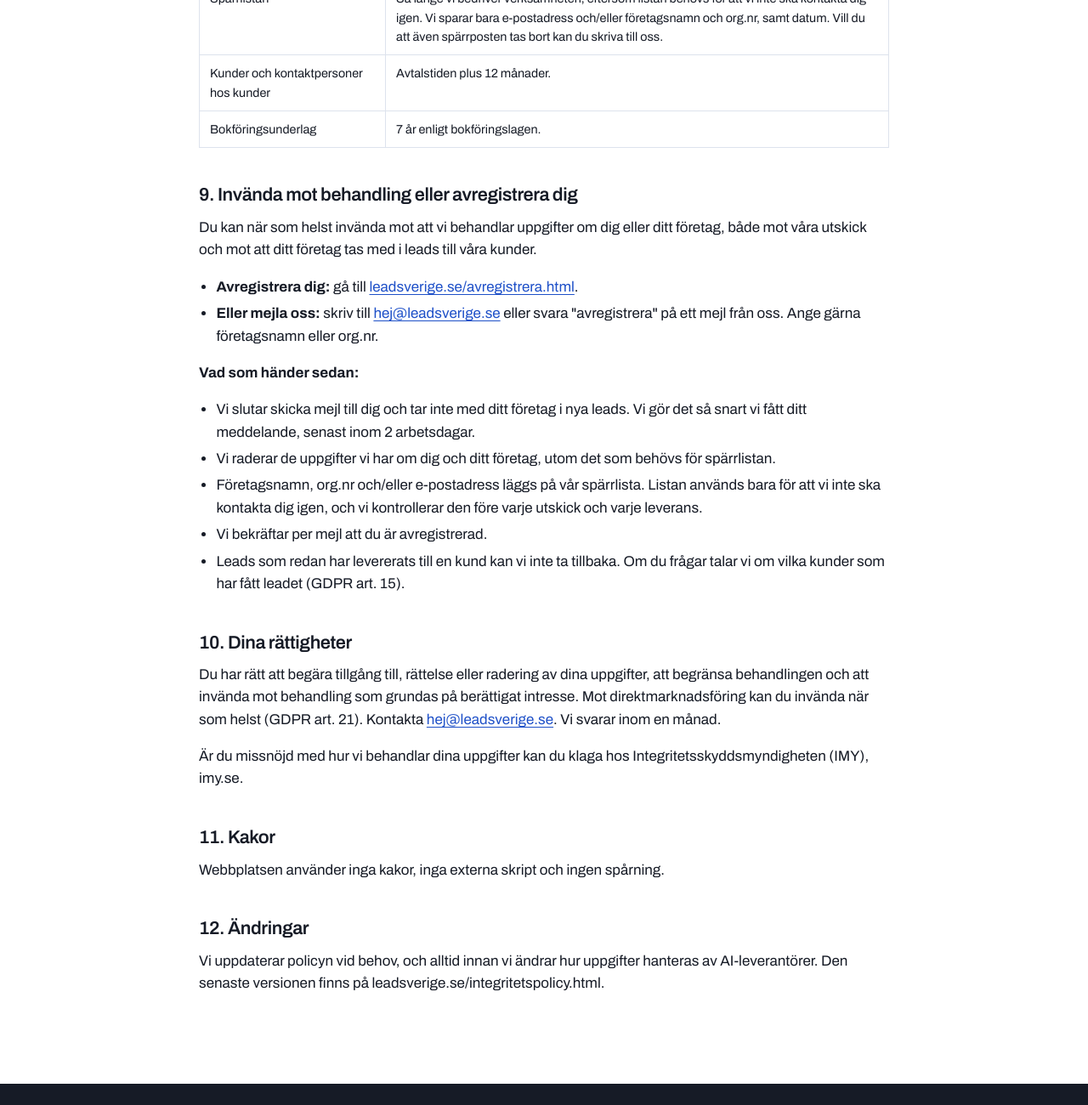
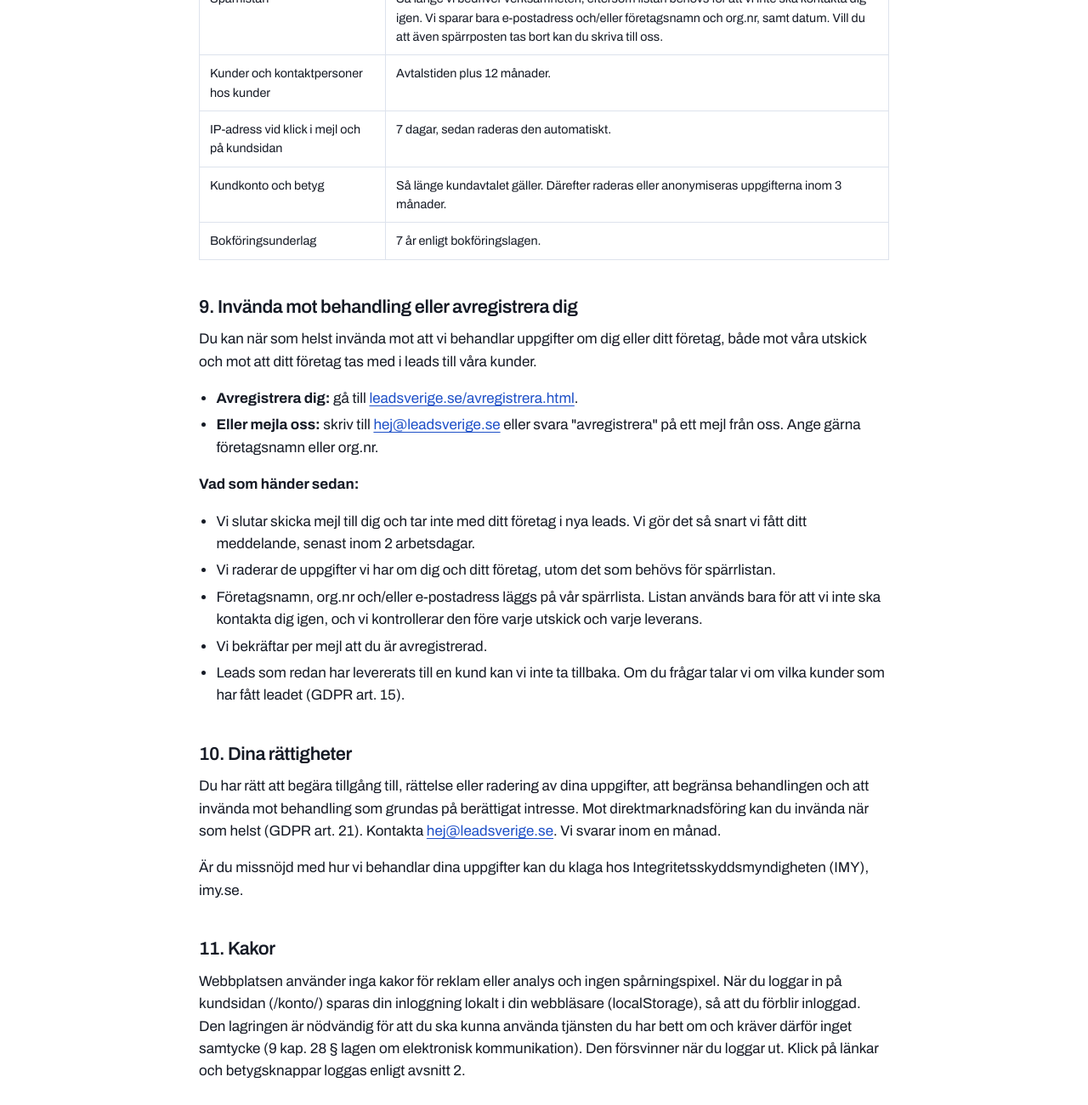
Before and after one commit to heroutech/leadsverige-se, a plain HTML site: page integritetspolicy.html in a window 1280 px wide. Shown: the part 3600-4900 px from the top of the page at 85% size. Drawn offline with Linux system fonts and the light colour scheme.

Commit message:
Integritetspolicy: avsnitt 8 (lagringstider IP, kundkonto och betyg) och 11 (localStorage på kundsidan)

```diff
--- a/integritetspolicy.html
+++ b/integritetspolicy.html
@@ -116,6 +116,8 @@
 <tr><td>Uppgifter för att erbjuda vår tjänst (B2B-utskick)</td><td>Högst 12 månader efter senaste kontakt. Avregistrerar du dig raderar vi uppgifterna direkt, utom det som behövs för spärrlistan.</td></tr>
 <tr><td>Spärrlistan</td><td>Så länge vi bedriver verksamheten, eftersom listan behövs för att vi inte ska kontakta dig igen. Vi sparar bara e-postadress och/eller företagsnamn och org.nr, samt datum. Vill du att även spärrposten tas bort kan du skriva till oss.</td></tr>
 <tr><td>Kunder och kontaktpersoner hos kunder</td><td>Avtalstiden plus 12 månader.</td></tr>
+<tr><td>IP-adress vid klick i mejl och på kundsidan</td><td>7 dagar, sedan raderas den automatiskt.</td></tr>
+<tr><td>Kundkonto och betyg</td><td>Så länge kundavtalet gäller. Därefter raderas eller anonymiseras uppgifterna inom 3 månader.</td></tr>
 <tr><td>Bokföringsunderlag</td><td>7 år enligt bokföringslagen.</td></tr>
 </tbody>
 </table>
@@ -140,7 +142,7 @@
 <p>Är du missnöjd med hur vi behandlar dina uppgifter kan du klaga hos Integritetsskyddsmyndigheten (IMY), imy.se.</p>
 
 <h2>11. Kakor</h2>
-<p>Webbplatsen använder inga kakor, inga externa skript och ingen spårning.</p>
+<p>Webbplatsen använder inga kakor för reklam eller analys och ingen spårningspixel. När du loggar in på kundsidan (/konto/) sparas din inloggning lokalt i din webbläsare (localStorage), så att du förblir inloggad. Den lagringen är nödvändig för att du ska kunna använda tjänsten du har bett om och kräver därför inget samtycke (9 kap. 28 § lagen om elektronisk kommunikation). Den försvinner när du loggar ut. Klick på länkar och betygsknappar loggas enligt avsnitt 2.</p>
 
 <h2>12. Ändringar</h2>
 <p>Vi uppdaterar policyn vid behov, och alltid innan vi ändrar hur uppgifter hanteras av AI-leverantörer. Den senaste versionen finns på leadsverige.se/integritetspolicy.html.</p>
```
